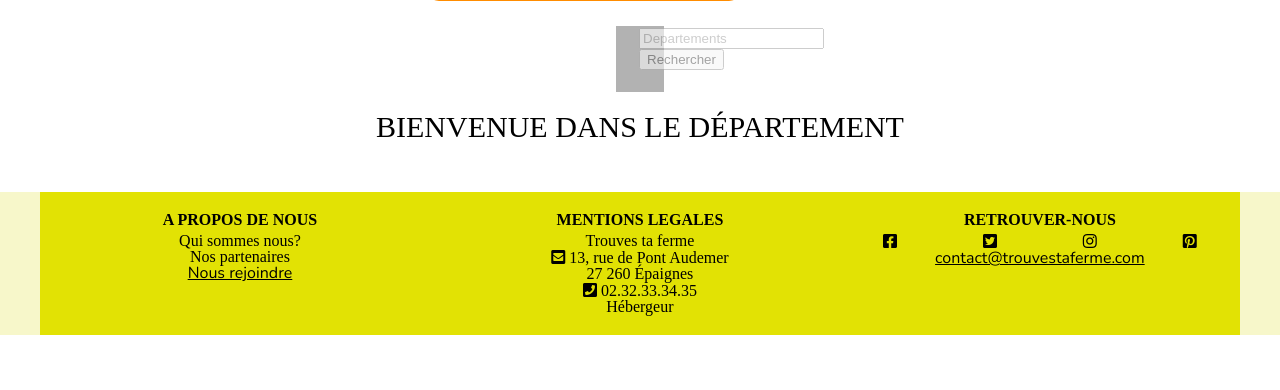
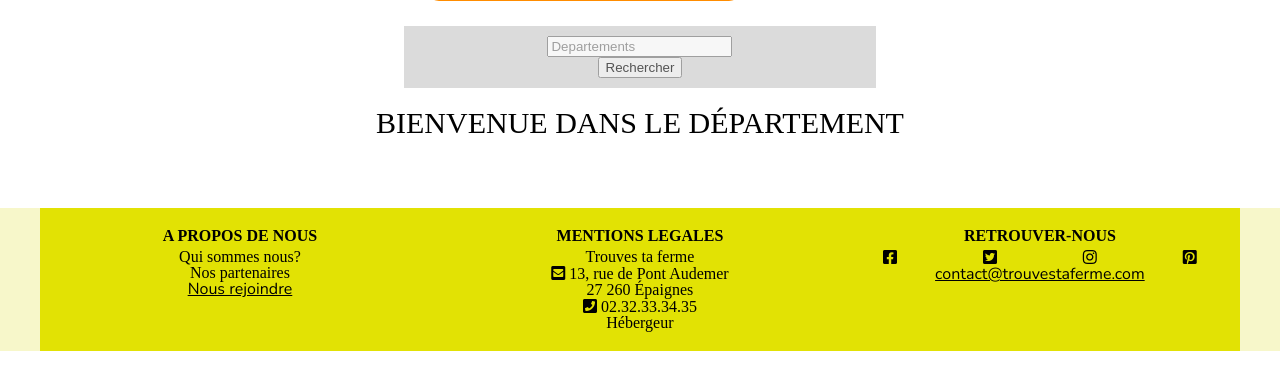
Before and after one commit to JCoderius/projet_soutenance_gr3, a Symfony app: template templates/anonyme/index.html.twig in a window 1280 px wide. Shown: the part 221-611 px from the top of the page. Run offline with Twig, Linux system fonts and the light colour scheme; the template is opened without the code that fills it, so the values that code supplies are empty; some libraries are stand-ins or nearby versions; some web fonts are replaced.

Commit message:
ajout barre de recherche sur page anonyme & couleur sur carte france

```diff
--- a/public/asset/css/style.css
+++ b/public/asset/css/style.css
@@ -114,8 +114,8 @@ header .logo{
     transition: fill 0.2s, stroke 0.3s;
 }
 #map path:hover {
-    fill: red;
-    stroke: red;
+    fill: #FF8C00;
+    stroke: #FF8C00;
 }
 #map .separator {
     stroke: #ccc;
@@ -136,16 +136,16 @@ path{width: 100%;}
     padding: 50px;
 }
 #les_selections .navbar{
-    width: 4%;
-    background-color: grey;
+    width: 40%;
+    background-color: lightgrey;
     margin:0 auto;
-    margin-bottom: 20px;
-    opacity: 0.6;
-    padding: 1px 0;
+    opacity: 0.8;
+    padding: 5px 0;
     text-align: center;
 }
 #les_selections h1{
     font-size: 30px;
+    margin: 20px 0;
     text-transform: uppercase;
 }
 
```
